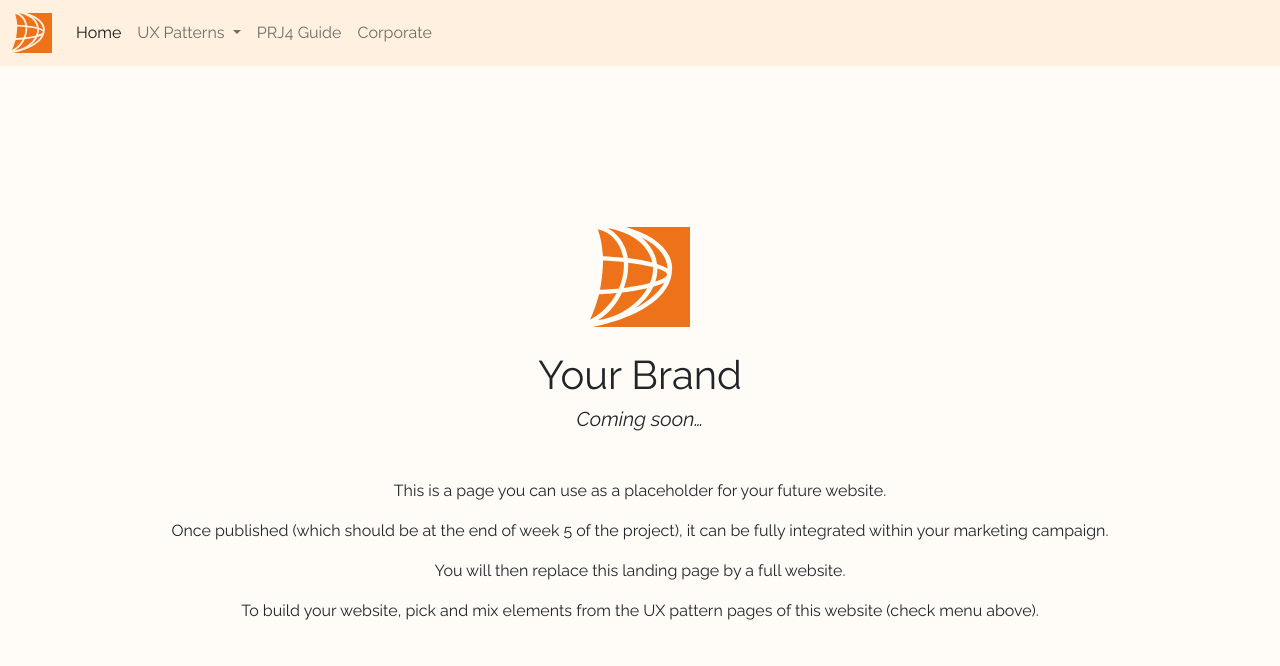
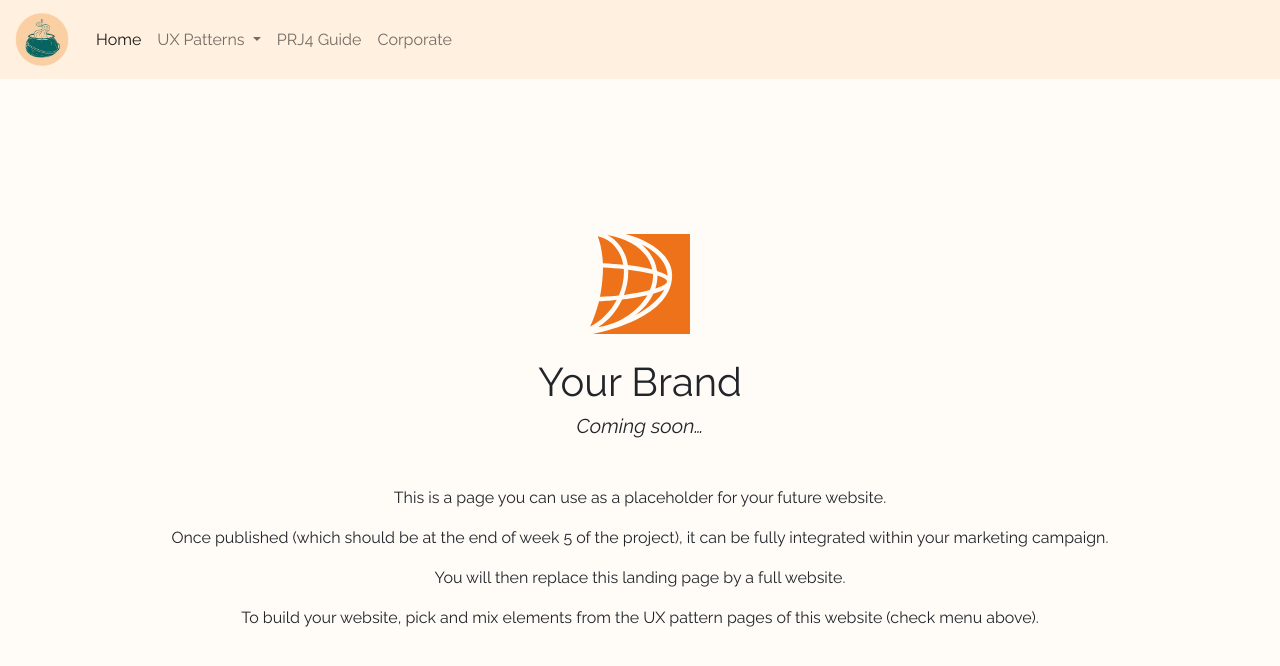
Before and after one commit to monicagomes03/prj4-group, a plain HTML site: page index.html in a window 1280 px wide. Drawn offline with nearby package versions, Linux system fonts and the light colour scheme.

Commit message:
logo
logo change

```diff
--- a/index.html
+++ b/index.html
@@ -13,7 +13,7 @@
     <!-- Bootstrap Javascript -->
     <script src="https://cdn.jsdelivr.net/npm/bootstrap@5.2.3/dist/js/bootstrap.bundle.min.js" integrity="sha384-kenU1KFdBIe4zVF0s0G1M5b4hcpxyD9F7jL+jjXkk+Q2h455rYXK/7HAuoJl+0I4" crossorigin="anonymous"></script>
 
-    <title>PRJ4 Base Group Template &mdash; Landing Page</title>
+    <title>PRJ4 &mdash; The Melting Pot</title>
 
     <!-- Google Analytics code goes just below here (check PRJ4 Guide for details) -->
 
@@ -26,7 +26,7 @@
     <nav class="navbar navbar-expand-lg navbar-light">
       <div class="container-fluid">
         <a class="navbar-brand" href="#">
-          <img src="images/buas-square.svg" width="40" alt="Breda University of Applied Sciences">
+          <img src="images/icon.png" width="60" alt="The Melting Pot">
         </a>
         <button class="navbar-toggler" type="button" data-bs-toggle="collapse" data-bs-target="#navbarSupportedContent" aria-controls="navbarSupportedContent" aria-expanded="false" aria-label="Toggle navigation">
           <span class="navbar-toggler-icon"></span>
```
Also changed, not shown: images/icon.png (added), images/logo.png (added).
